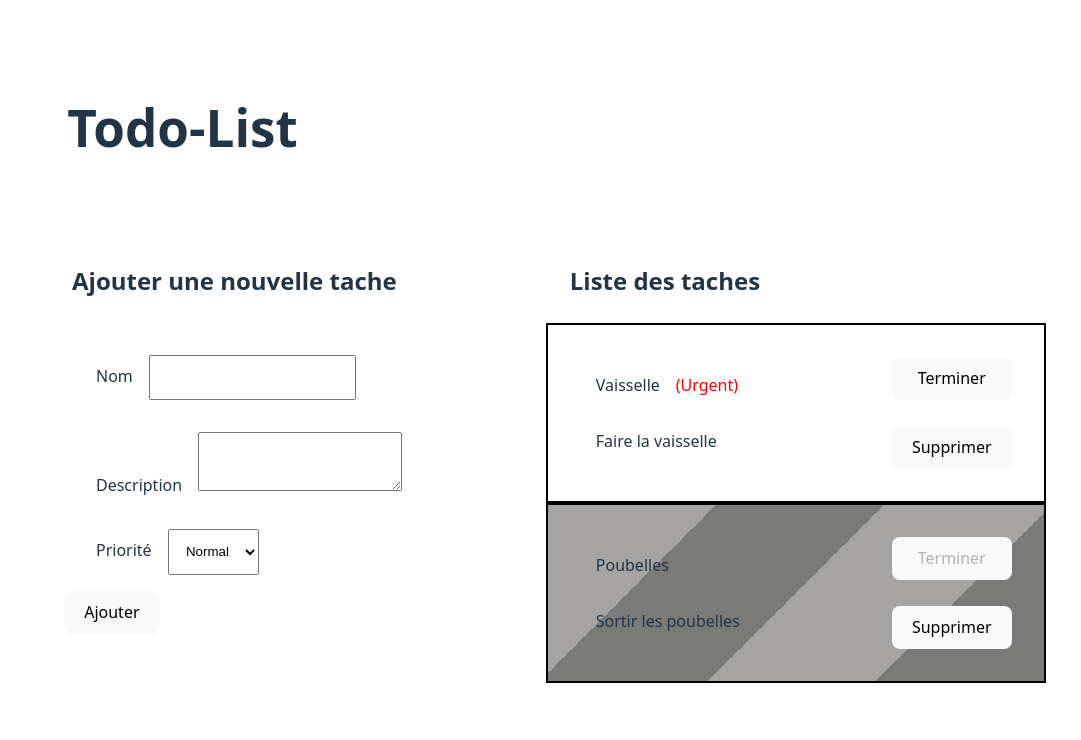
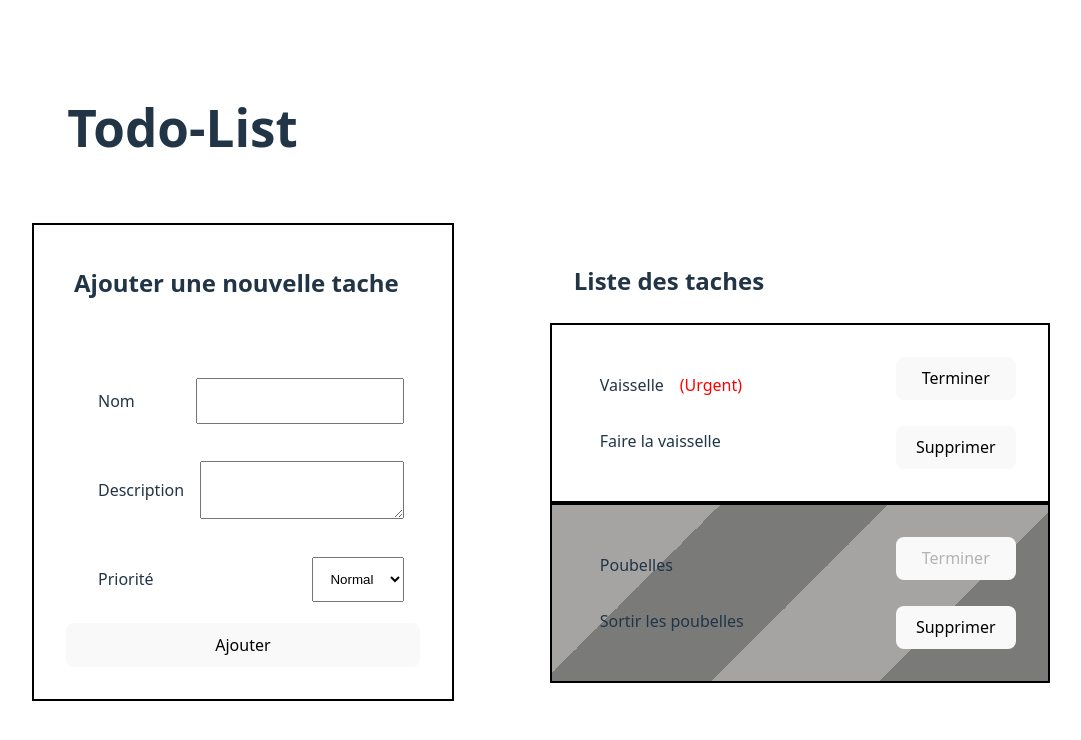
Before and after one commit to Davit-Ners/Todo-List-React, a React (Vite) app: page / in a window 1280 px wide. Shown: the top 740 px of the page, without its empty margins (32-1113 px from the left). Built offline with nearby package versions, Linux system fonts and the light colour scheme.

Commit message:
Add css for todo form

```diff
--- a/src/components/todo-form/todo-form.jsx
+++ b/src/components/todo-form/todo-form.jsx
@@ -23,21 +23,21 @@
     }
 
     return (
-        <div className="todo-form">
+        <div className={style["todo-form"]}>
             <h2>Ajouter une nouvelle tache</h2>
-            <div className="form-container">
+            <div className={style["form-container"]}>
 
-                <div className="input-container">
+                <div className={style['input-container']}>
                     <label className={clsx(must && style['must'])} htmlFor={inputId + '-name'}>Nom</label>
                     <input required type="text" id={inputId + '-name'} value={name} onChange={(e) => setName(e.target.value)} />
                 </div>
 
-                <div className="input-container">
+                <div className={style['input-container']}>
                     <label htmlFor={inputId + '-desc'}>Description</label>
                     <textarea id={inputId + '-desc'} value={desc} onChange={(e) => setDesc(e.target.value)}></textarea>
                 </div>
 
-                <div className="input-container">
+                <div className={style['input-container']}>
                     <label htmlFor={inputId + '-priority'}>Priorité</label>
                     <select id={inputId + '-priority'} value={priority} onChange={(e) => setPriority(e.target.value)}>
                         <option value="low">Basse</option>
--- a/src/components/todo-form/todo-form.module.css
+++ b/src/components/todo-form/todo-form.module.css
@@ -1,3 +1,21 @@
 .must {
     color: red;
 }
+
+.todo-form {
+    display: flex;
+    flex-direction: column;
+    gap: 1em;
+    border: 2px solid black;
+}
+
+.form-container {
+    display: flex;
+    flex-direction: column;
+}
+
+.input-container {
+    display: flex;
+    justify-content: space-between;
+    align-items: center;
+}
```
